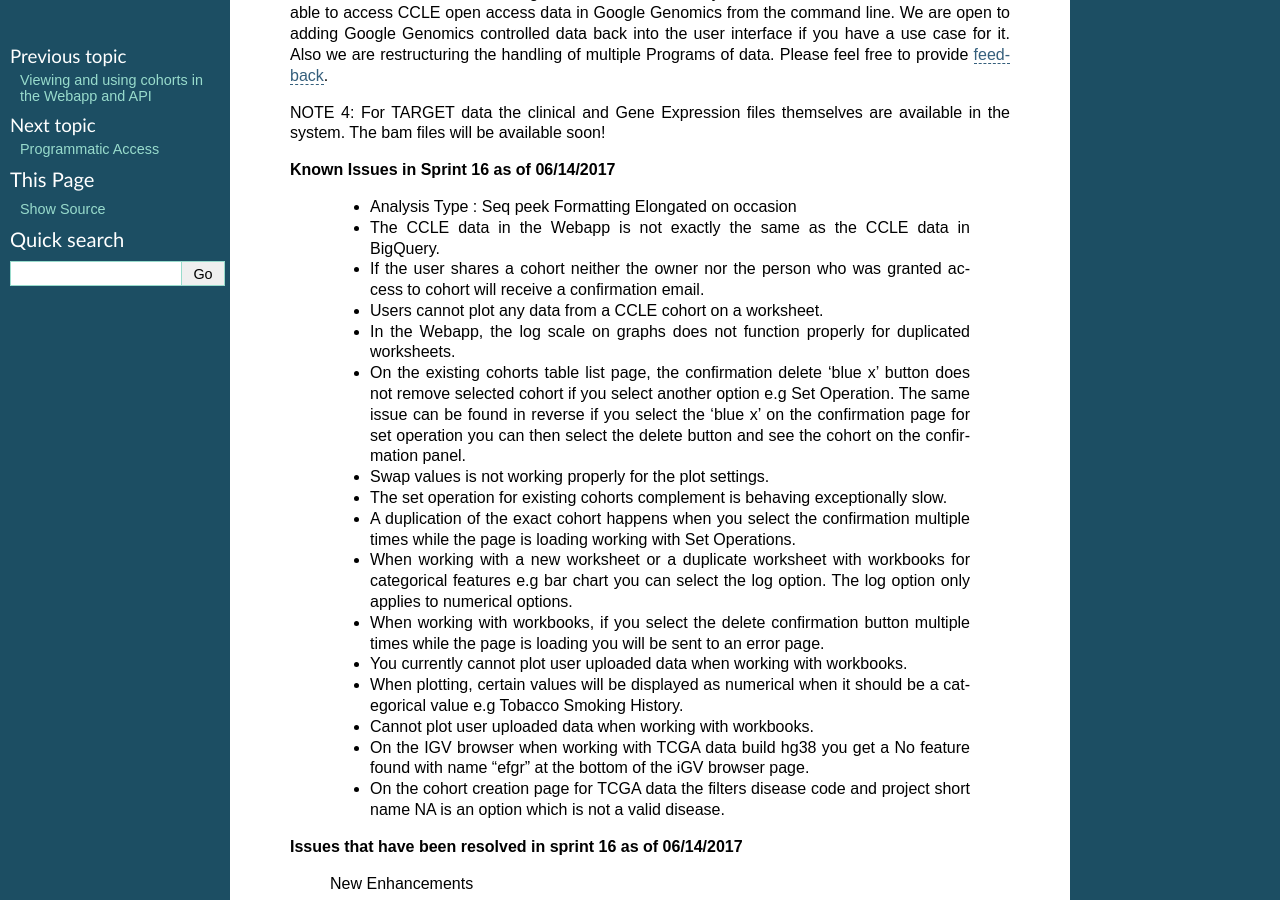
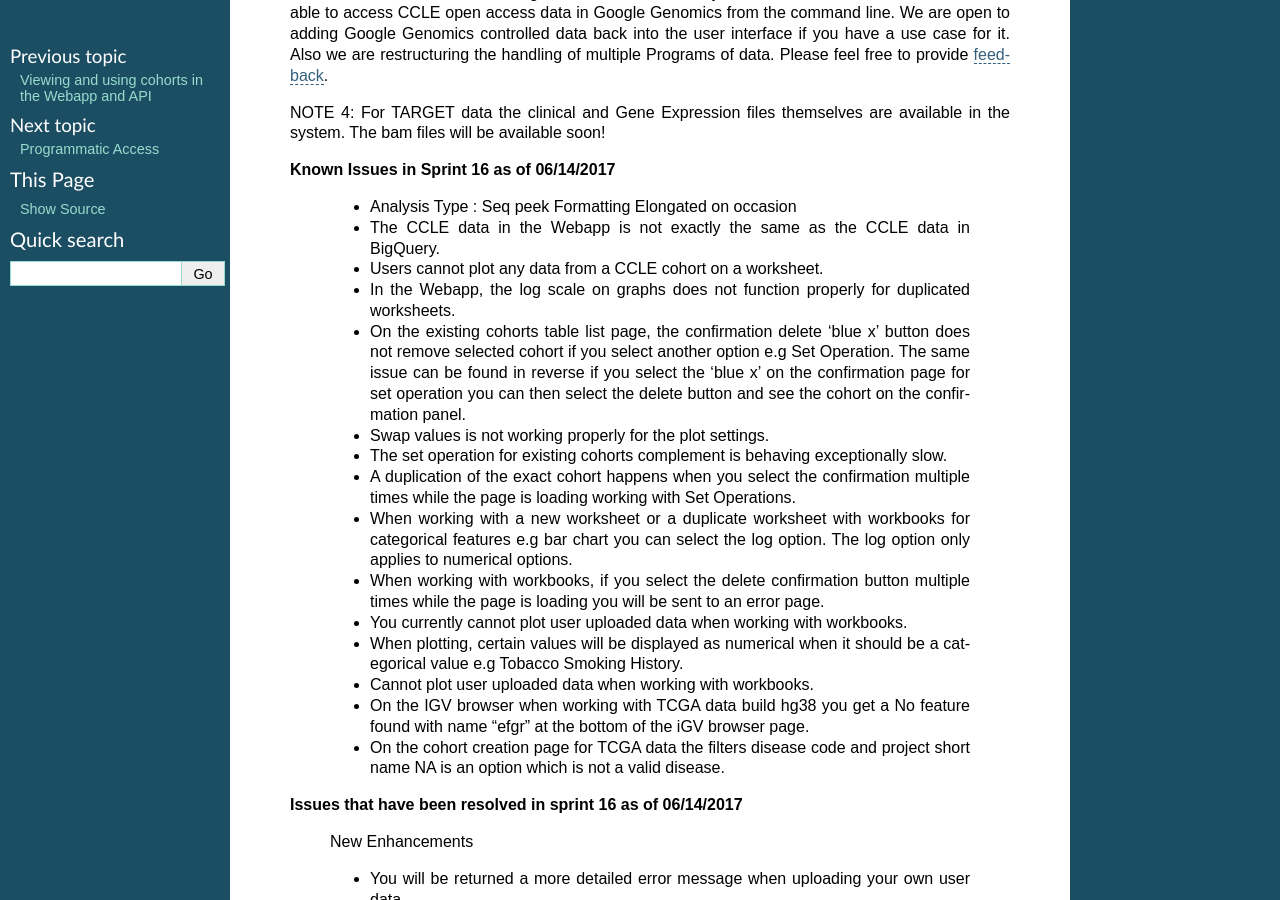
Before and after one commit to isb-cgc/readthedocs, a Sphinx documentation site: the page built from docs/source/sections/webapp/releases.rst, in a window 1280 px wide and 900 px high, scrolled down 663 px. Built offline with Sphinx 7.4.7, drawn with Linux system fonts in a browser that asks for light colours; pages that are not in the unit, such as notebooks, are missing from menus.

Commit message:
removed sharing issue

```diff
--- a/docs/source/sections/webapp/releases.rst
+++ b/docs/source/sections/webapp/releases.rst
@@ -22,7 +22,6 @@ Web-App Release Notes
 
       - Analysis Type : Seq peek Formatting Elongated on occasion
       - The CCLE data in the Webapp is not exactly the same as the CCLE data in BigQuery.
-      - If the user shares a cohort neither the owner nor the person who was granted access to cohort will receive a confirmation email.
       - Users cannot plot any data from a CCLE cohort on a worksheet.
       - In the Webapp, the log scale on graphs does not function properly for duplicated worksheets.
       - On the existing cohorts table list page, the confirmation delete ‘blue x’ button does not remove selected cohort if you select another option e.g Set Operation. The same issue can be found in reverse if you select the ‘blue x’ on the confirmation page for  set operation you can then select the delete button and see the cohort on the confirmation panel.
```
